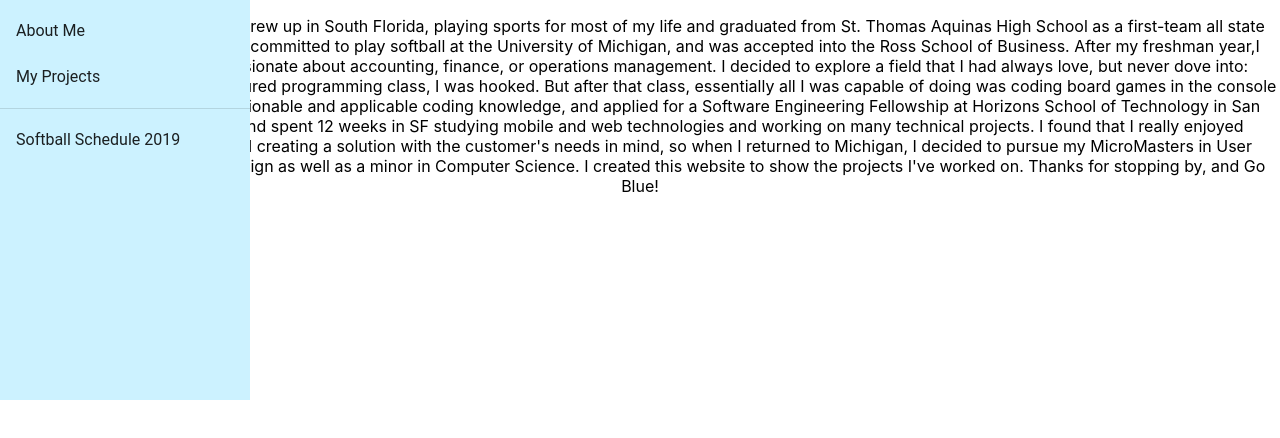
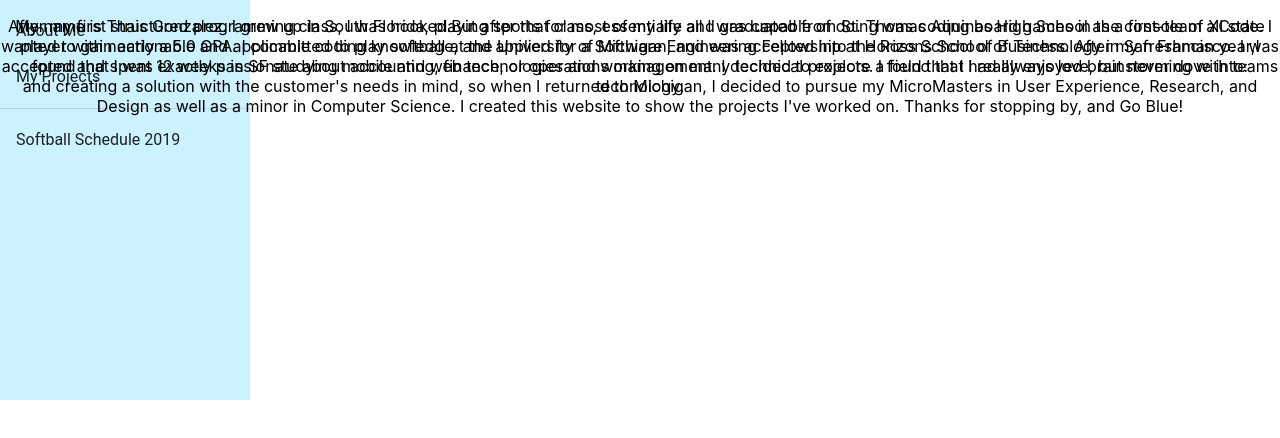
Before and after one commit to thaisgm/Portfolio, a React (Create React App) app: page / in a window 1280 px wide. Shown: the top 438 px of the page. Built offline with nearby package versions, Linux system fonts and the light colour scheme.

Commit message:
Editing alignment of aboutme

```diff
--- a/src/App.css
+++ b/src/App.css
@@ -16,5 +16,7 @@
 }
 
 .body {
-  text-align: center
+  text-align: center;
+  position: absolute;
+  float: right;
 }
--- a/src/App.js
+++ b/src/App.js
@@ -67,9 +67,10 @@
             Business. After my freshman year,I found that I was exactly passionate
             about accounting, finance, or operations management. I decided to
             explore a field that I had always love, but never dove into: technology.
-            After my first structured programming class, I was hooked.
-            But after that class, essentially all I was capable of doing was
-            coding board games in the console of XCode. I wanted to
+            </p>
+            <p className = "body">After my first structured programming class, I
+            was hooked.But after that class, essentially all I was capable of
+            doing was coding board games in the console of XCode. I wanted to
             gain actionable and applicable coding knowledge, and applied for a
             Software Engineering Fellowship at Horizons School of Technology in
             San Francisco. I was accepted and spent 12 weeks in SF studying
```
